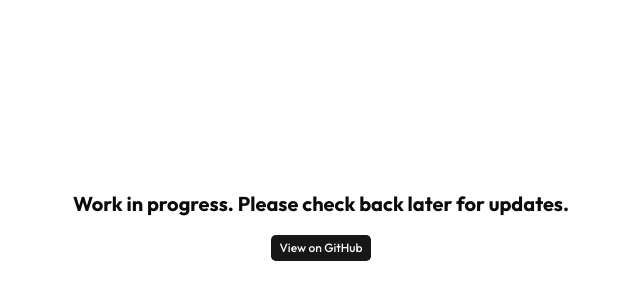
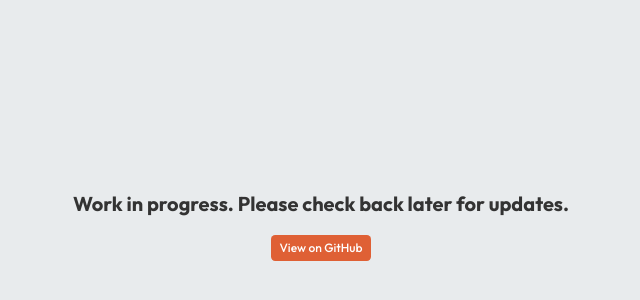
Before and after one commit to Remy349/profiloom, a Next.js app: page / in a window 1280 px wide. Shown: the part 174-474 px from the top of the page, without its empty margins (319-959 px from the left). Built offline with nearby package versions, Linux system fonts and the light colour scheme.

Commit message:
feat: New styles added

```diff
--- a/app/globals.css
+++ b/app/globals.css
@@ -7,113 +7,182 @@
 @theme inline {
   --color-background: var(--background);
   --color-foreground: var(--foreground);
+  --color-card: var(--card);
+  --color-card-foreground: var(--card-foreground);
+  --color-popover: var(--popover);
+  --color-popover-foreground: var(--popover-foreground);
+  --color-primary: var(--primary);
+  --color-primary-foreground: var(--primary-foreground);
+  --color-secondary: var(--secondary);
+  --color-secondary-foreground: var(--secondary-foreground);
+  --color-muted: var(--muted);
+  --color-muted-foreground: var(--muted-foreground);
+  --color-accent: var(--accent);
+  --color-accent-foreground: var(--accent-foreground);
+  --color-destructive: var(--destructive);
+  --color-destructive-foreground: var(--destructive-foreground);
+  --color-border: var(--border);
+  --color-input: var(--input);
+  --color-ring: var(--ring);
+  --color-chart-1: var(--chart-1);
+  --color-chart-2: var(--chart-2);
+  --color-chart-3: var(--chart-3);
+  --color-chart-4: var(--chart-4);
+  --color-chart-5: var(--chart-5);
+  --color-sidebar: var(--sidebar);
+  --color-sidebar-foreground: var(--sidebar-foreground);
+  --color-sidebar-primary: var(--sidebar-primary);
+  --color-sidebar-primary-foreground: var(--sidebar-primary-foreground);
+  --color-sidebar-accent: var(--sidebar-accent);
+  --color-sidebar-accent-foreground: var(--sidebar-accent-foreground);
+  --color-sidebar-border: var(--sidebar-border);
+  --color-sidebar-ring: var(--sidebar-ring);
+
   --font-sans: var(--font-sans);
-  --font-mono: var(--font-geist-mono);
-  --color-sidebar-ring: var(--sidebar-ring);
-  --color-sidebar-border: var(--sidebar-border);
-  --color-sidebar-accent-foreground: var(--sidebar-accent-foreground);
-  --color-sidebar-accent: var(--sidebar-accent);
-  --color-sidebar-primary-foreground: var(--sidebar-primary-foreground);
-  --color-sidebar-primary: var(--sidebar-primary);
-  --color-sidebar-foreground: var(--sidebar-foreground);
-  --color-sidebar: var(--sidebar);
-  --color-chart-5: var(--chart-5);
-  --color-chart-4: var(--chart-4);
-  --color-chart-3: var(--chart-3);
-  --color-chart-2: var(--chart-2);
-  --color-chart-1: var(--chart-1);
-  --color-ring: var(--ring);
-  --color-input: var(--input);
-  --color-border: var(--border);
-  --color-destructive: var(--destructive);
-  --color-accent-foreground: var(--accent-foreground);
-  --color-accent: var(--accent);
-  --color-muted-foreground: var(--muted-foreground);
-  --color-muted: var(--muted);
-  --color-secondary-foreground: var(--secondary-foreground);
-  --color-secondary: var(--secondary);
-  --color-primary-foreground: var(--primary-foreground);
-  --color-primary: var(--primary);
-  --color-popover-foreground: var(--popover-foreground);
-  --color-popover: var(--popover);
-  --color-card-foreground: var(--card-foreground);
-  --color-card: var(--card);
-  --radius-sm: calc(var(--radius) * 0.6);
-  --radius-md: calc(var(--radius) * 0.8);
+  --font-mono: var(--font-mono);
+  --font-serif: var(--font-serif);
+
+  --radius-sm: calc(var(--radius) - 4px);
+  --radius-md: calc(var(--radius) - 2px);
   --radius-lg: var(--radius);
-  --radius-xl: calc(var(--radius) * 1.4);
-  --radius-2xl: calc(var(--radius) * 1.8);
-  --radius-3xl: calc(var(--radius) * 2.2);
-  --radius-4xl: calc(var(--radius) * 2.6);
+  --radius-xl: calc(var(--radius) + 4px);
+
+  --shadow-2xs: var(--shadow-2xs);
+  --shadow-xs: var(--shadow-xs);
+  --shadow-sm: var(--shadow-sm);
+  --shadow: var(--shadow);
+  --shadow-md: var(--shadow-md);
+  --shadow-lg: var(--shadow-lg);
+  --shadow-xl: var(--shadow-xl);
+  --shadow-2xl: var(--shadow-2xl);
 }
 
 :root {
-  --background: oklch(1 0 0);
-  --foreground: oklch(0.145 0 0);
+  --background: oklch(0.9383 0.0042 236.4993);
+  --foreground: oklch(0.3211 0 0);
   --card: oklch(1 0 0);
-  --card-foreground: oklch(0.145 0 0);
+  --card-foreground: oklch(0.3211 0 0);
   --popover: oklch(1 0 0);
-  --popover-foreground: oklch(0.145 0 0);
-  --primary: oklch(0.205 0 0);
-  --primary-foreground: oklch(0.985 0 0);
-  --secondary: oklch(0.97 0 0);
-  --secondary-foreground: oklch(0.205 0 0);
-  --muted: oklch(0.97 0 0);
-  --muted-foreground: oklch(0.556 0 0);
-  --accent: oklch(0.97 0 0);
-  --accent-foreground: oklch(0.205 0 0);
-  --destructive: oklch(0.577 0.245 27.325);
-  --border: oklch(0.922 0 0);
-  --input: oklch(0.922 0 0);
-  --ring: oklch(0.708 0 0);
-  --chart-1: oklch(0.809 0.105 251.813);
-  --chart-2: oklch(0.623 0.214 259.815);
-  --chart-3: oklch(0.546 0.245 262.881);
-  --chart-4: oklch(0.488 0.243 264.376);
-  --chart-5: oklch(0.424 0.199 265.638);
+  --popover-foreground: oklch(0.3211 0 0);
+  --primary: oklch(0.642 0.1691 38.5815);
+  --primary-foreground: oklch(1 0 0);
+  --secondary: oklch(0.4138 0.0846 259.8759);
+  --secondary-foreground: oklch(1 0 0);
+  --muted: oklch(0.9846 0.0017 247.8389);
+  --muted-foreground: oklch(0.551 0.0234 264.3637);
+  --accent: oklch(0.9119 0.0222 243.8174);
+  --accent-foreground: oklch(0.3791 0.1378 265.5222);
+  --destructive: oklch(0.6368 0.2078 25.3313);
+  --destructive-foreground: oklch(1 0 0);
+  --border: oklch(0.8452 0 0);
+  --input: oklch(0.97 0.0029 264.542);
+  --ring: oklch(0.6397 0.172 36.4421);
+  --chart-1: oklch(0.6693 0.0706 248.923);
+  --chart-2: oklch(0.6678 0.1546 41.62);
+  --chart-3: oklch(0.5957 0.1807 19.9763);
+  --chart-4: oklch(0.7859 0.1342 83.6986);
+  --chart-5: oklch(0.4227 0.0732 267.3899);
+  --sidebar: oklch(0.903 0.0046 258.3257);
+  --sidebar-foreground: oklch(0.3211 0 0);
+  --sidebar-primary: oklch(0.6397 0.172 36.4421);
+  --sidebar-primary-foreground: oklch(1 0 0);
+  --sidebar-accent: oklch(0.9119 0.0222 243.8174);
+  --sidebar-accent-foreground: oklch(0.3791 0.1378 265.5222);
+  --sidebar-border: oklch(0.9276 0.0058 264.5313);
+  --sidebar-ring: oklch(0.6397 0.172 36.4421);
+  --font-sans: Outfit, sans-serif;
+  --font-serif: Merriweather, serif;
+  --font-mono: Fira Code, monospace;
   --radius: 0.45rem;
-  --sidebar: oklch(0.985 0 0);
-  --sidebar-foreground: oklch(0.145 0 0);
-  --sidebar-primary: oklch(0.205 0 0);
-  --sidebar-primary-foreground: oklch(0.985 0 0);
-  --sidebar-accent: oklch(0.97 0 0);
-  --sidebar-accent-foreground: oklch(0.205 0 0);
-  --sidebar-border: oklch(0.922 0 0);
-  --sidebar-ring: oklch(0.708 0 0);
+  --shadow-x: 0px;
+  --shadow-y: 1px;
+  --shadow-blur: 3px;
+  --shadow-spread: 0px;
+  --shadow-opacity: 0.1;
+  --shadow-color: #1a1a1a;
+  --shadow-2xs: 0px 1px 3px 0px hsl(0 0% 10.1961% / 0.05);
+  --shadow-xs: 0px 1px 3px 0px hsl(0 0% 10.1961% / 0.05);
+  --shadow-sm:
+    0px 1px 3px 0px hsl(0 0% 10.1961% / 0.1), 0px 1px 2px -1px
+    hsl(0 0% 10.1961% / 0.1);
+  --shadow:
+    0px 1px 3px 0px hsl(0 0% 10.1961% / 0.1), 0px 1px 2px -1px
+    hsl(0 0% 10.1961% / 0.1);
+  --shadow-md:
+    0px 1px 3px 0px hsl(0 0% 10.1961% / 0.1), 0px 2px 4px -1px
+    hsl(0 0% 10.1961% / 0.1);
+  --shadow-lg:
+    0px 1px 3px 0px hsl(0 0% 10.1961% / 0.1), 0px 4px 6px -1px
+    hsl(0 0% 10.1961% / 0.1);
+  --shadow-xl:
+    0px 1px 3px 0px hsl(0 0% 10.1961% / 0.1), 0px 8px 10px -1px
+    hsl(0 0% 10.1961% / 0.1);
+  --shadow-2xl: 0px 1px 3px 0px hsl(0 0% 10.1961% / 0.25);
+  --tracking-normal: 0em;
+  --spacing: 0.25rem;
 }
 
 .dark {
-  --background: oklch(0.145 0 0);
-  --foreground: oklch(0.985 0 0);
-  --card: oklch(0.205 0 0);
-  --card-foreground: oklch(0.985 0 0);
-  --popover: oklch(0.205 0 0);
-  --popover-foreground: oklch(0.985 0 0);
-  --primary: oklch(0.922 0 0);
-  --primary-foreground: oklch(0.205 0 0);
-  --secondary: oklch(0.269 0 0);
-  --secondary-foreground: oklch(0.985 0 0);
-  --muted: oklch(0.269 0 0);
-  --muted-foreground: oklch(0.708 0 0);
-  --accent: oklch(0.269 0 0);
-  --accent-foreground: oklch(0.985 0 0);
-  --destructive: oklch(0.704 0.191 22.216);
-  --border: oklch(1 0 0 / 10%);
-  --input: oklch(1 0 0 / 15%);
-  --ring: oklch(0.556 0 0);
-  --chart-1: oklch(0.809 0.105 251.813);
-  --chart-2: oklch(0.623 0.214 259.815);
-  --chart-3: oklch(0.546 0.245 262.881);
-  --chart-4: oklch(0.488 0.243 264.376);
-  --chart-5: oklch(0.424 0.199 265.638);
-  --sidebar: oklch(0.205 0 0);
-  --sidebar-foreground: oklch(0.985 0 0);
-  --sidebar-primary: oklch(0.488 0.243 264.376);
-  --sidebar-primary-foreground: oklch(0.985 0 0);
-  --sidebar-accent: oklch(0.269 0 0);
-  --sidebar-accent-foreground: oklch(0.985 0 0);
-  --sidebar-border: oklch(1 0 0 / 10%);
-  --sidebar-ring: oklch(0.556 0 0);
+  --background: oklch(0.2178 0 0);
+  --foreground: oklch(0.9219 0 0);
+  --card: oklch(0.2435 0 0);
+  --card-foreground: oklch(0.9219 0 0);
+  --popover: oklch(0.2435 0 0);
+  --popover-foreground: oklch(0.9219 0 0);
+  --primary: oklch(0.642 0.1691 38.5815);
+  --primary-foreground: oklch(1 0 0);
+  --secondary: oklch(0.3743 0.0726 258.5213);
+  --secondary-foreground: oklch(0.9219 0 0);
+  --muted: oklch(0.285 0 0);
+  --muted-foreground: oklch(0.5999 0 0);
+  --accent: oklch(0.338 0.0589 267.5867);
+  --accent-foreground: oklch(0.8823 0.0571 254.1284);
+  --destructive: oklch(0.6368 0.2078 25.3313);
+  --destructive-foreground: oklch(1 0 0);
+  --border: oklch(0.329 0 0);
+  --input: oklch(0.3092 0 0);
+  --ring: oklch(0.6397 0.172 36.4421);
+  --chart-1: oklch(0.7124 0.0606 248.6896);
+  --chart-2: oklch(0.6678 0.1546 41.62);
+  --chart-3: oklch(0.5957 0.1807 19.9763);
+  --chart-4: oklch(0.7859 0.1342 83.6986);
+  --chart-5: oklch(0.4227 0.0732 267.3899);
+  --sidebar: oklch(0.2393 0 0);
+  --sidebar-foreground: oklch(0.9219 0 0);
+  --sidebar-primary: oklch(0.6397 0.172 36.4421);
+  --sidebar-primary-foreground: oklch(1 0 0);
+  --sidebar-accent: oklch(0.338 0.0589 267.5867);
+  --sidebar-accent-foreground: oklch(0.8823 0.0571 254.1284);
+  --sidebar-border: oklch(0.329 0 0);
+  --sidebar-ring: oklch(0.6397 0.172 36.4421);
+  --font-sans: Outfit, sans-serif;
+  --font-serif: Merriweather, serif;
+  --font-mono: Fira Code, monospace;
+  --radius: 0.5rem;
+  --shadow-x: 0px;
+  --shadow-y: 1px;
+  --shadow-blur: 3px;
+  --shadow-spread: 0px;
+  --shadow-opacity: 0.1;
+  --shadow-color: #1a1a1a;
+  --shadow-2xs: 0px 1px 3px 0px hsl(0 0% 10.1961% / 0.05);
+  --shadow-xs: 0px 1px 3px 0px hsl(0 0% 10.1961% / 0.05);
+  --shadow-sm:
+    0px 1px 3px 0px hsl(0 0% 10.1961% / 0.1), 0px 1px 2px -1px
+    hsl(0 0% 10.1961% / 0.1);
+  --shadow:
+    0px 1px 3px 0px hsl(0 0% 10.1961% / 0.1), 0px 1px 2px -1px
+    hsl(0 0% 10.1961% / 0.1);
+  --shadow-md:
+    0px 1px 3px 0px hsl(0 0% 10.1961% / 0.1), 0px 2px 4px -1px
+    hsl(0 0% 10.1961% / 0.1);
+  --shadow-lg:
+    0px 1px 3px 0px hsl(0 0% 10.1961% / 0.1), 0px 4px 6px -1px
+    hsl(0 0% 10.1961% / 0.1);
+  --shadow-xl:
+    0px 1px 3px 0px hsl(0 0% 10.1961% / 0.1), 0px 8px 10px -1px
+    hsl(0 0% 10.1961% / 0.1);
+  --shadow-2xl: 0px 1px 3px 0px hsl(0 0% 10.1961% / 0.25);
 }
 
 @layer base {
```
